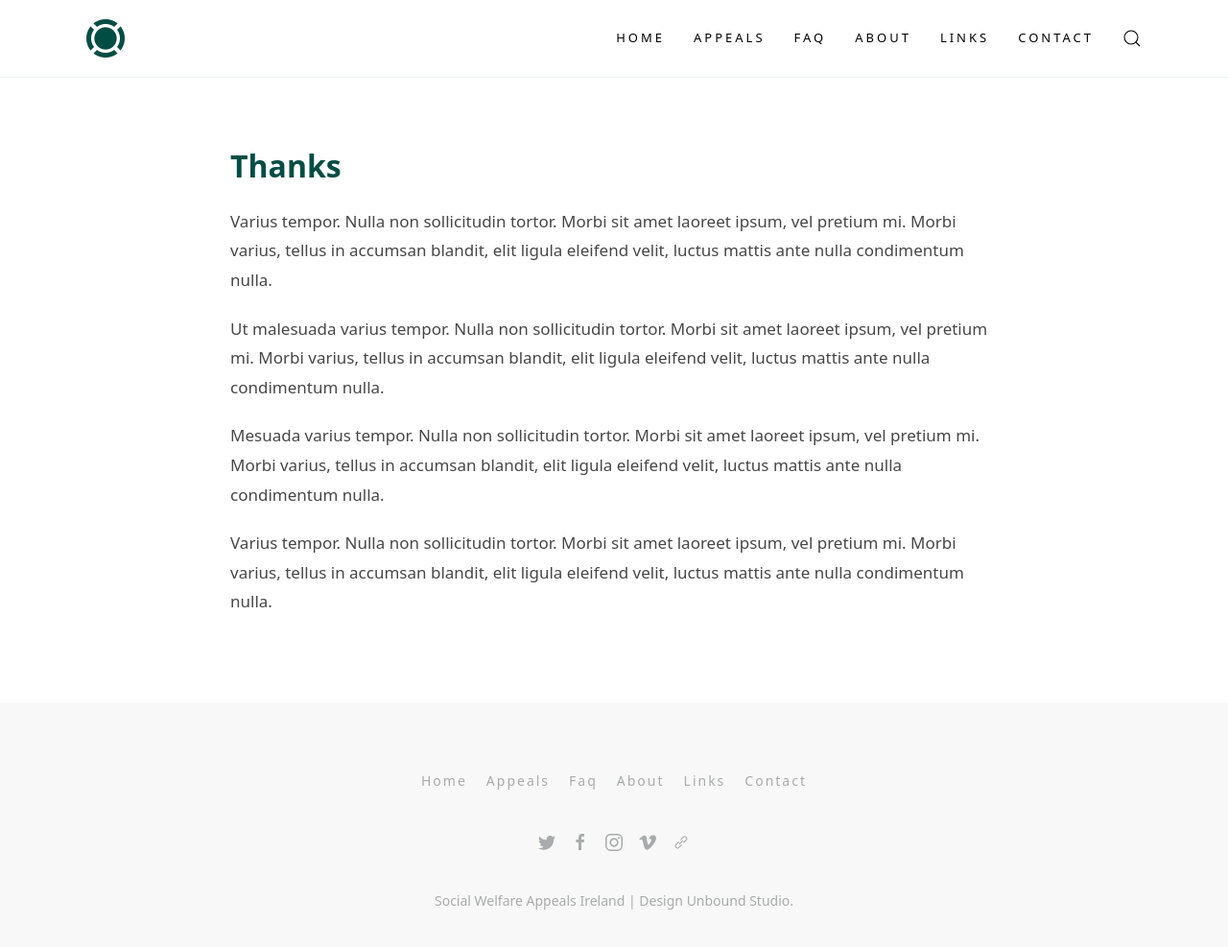
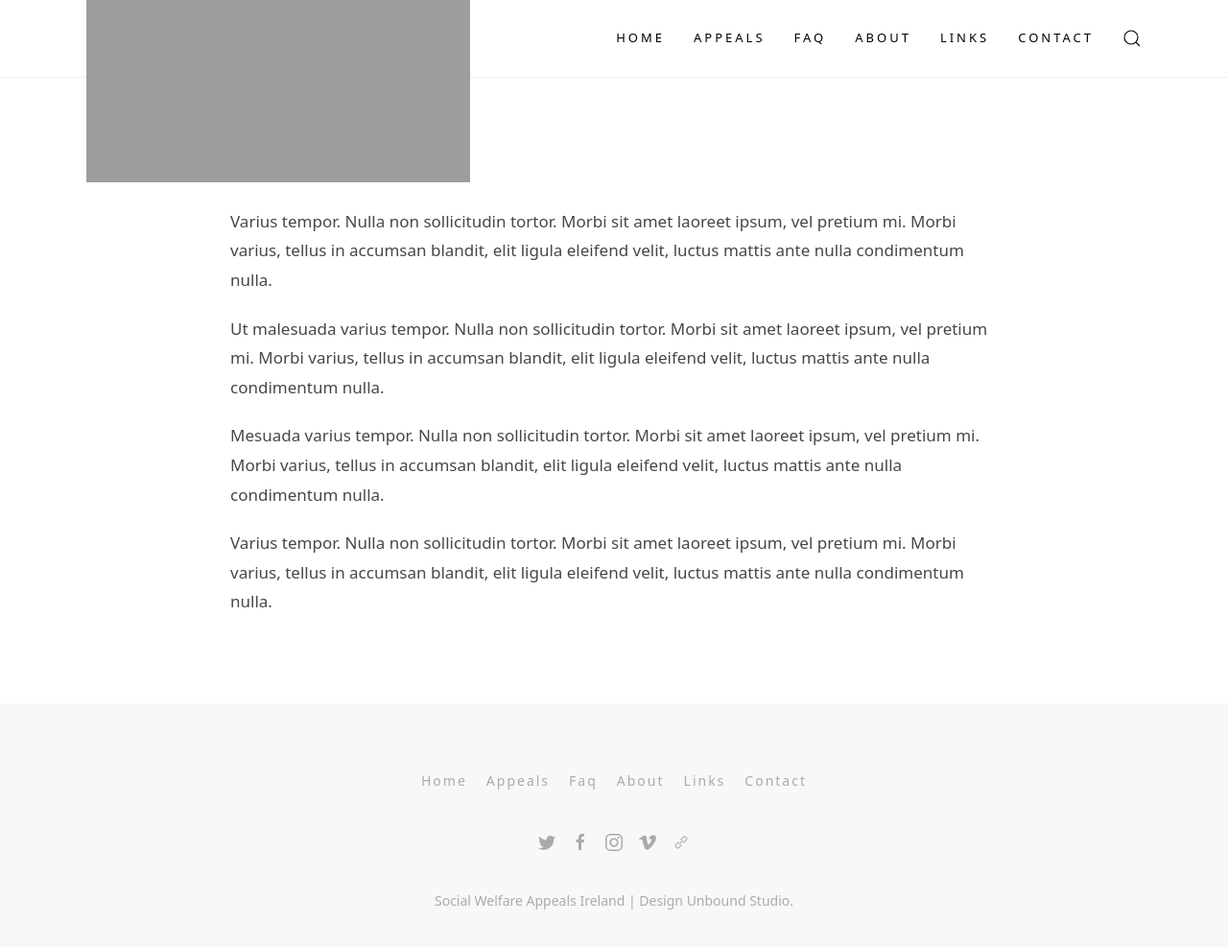
Before and after one commit to robbertl/socialwelfareappeal, a Jekyll site: the page built from thanks.md, in a window 1280 px wide and 1019 px high. Shown: the top 987 px of the window at 96% size. Built offline with Jekyll 4.4.1, drawn with Linux system fonts in a browser that asks for light colours.

Commit message:
Update _config.yml

```diff
--- a/_config.yml
+++ b/_config.yml
@@ -20,7 +20,7 @@ url:                "https://socialwelfareappeal.ie"
 # Site logo, dark and light depending on page hero text setting dark/light
 logo_image:
     light:          logo-light.svg  # e.g. logo.png, upload logo image file to /assets/posts/ folder
-    dark:           circle.png  # e.g. logo.png, upload logo image file to /assets/posts/ folder
+    dark:           logo.png  # e.g. logo.png, upload logo image file to /assets/posts/ folder
 
 # Author settings, displayed on about page
 author:
```
